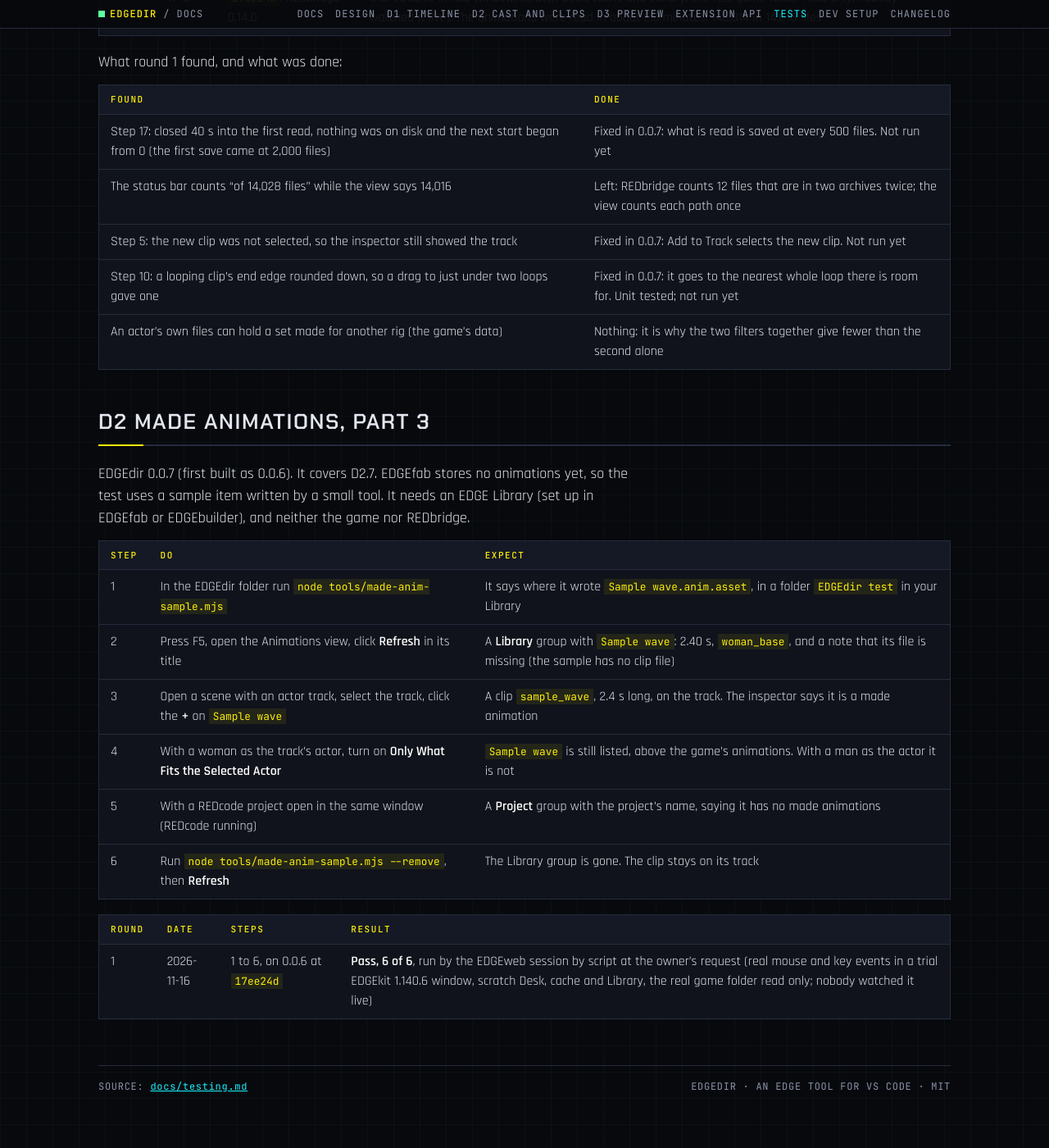
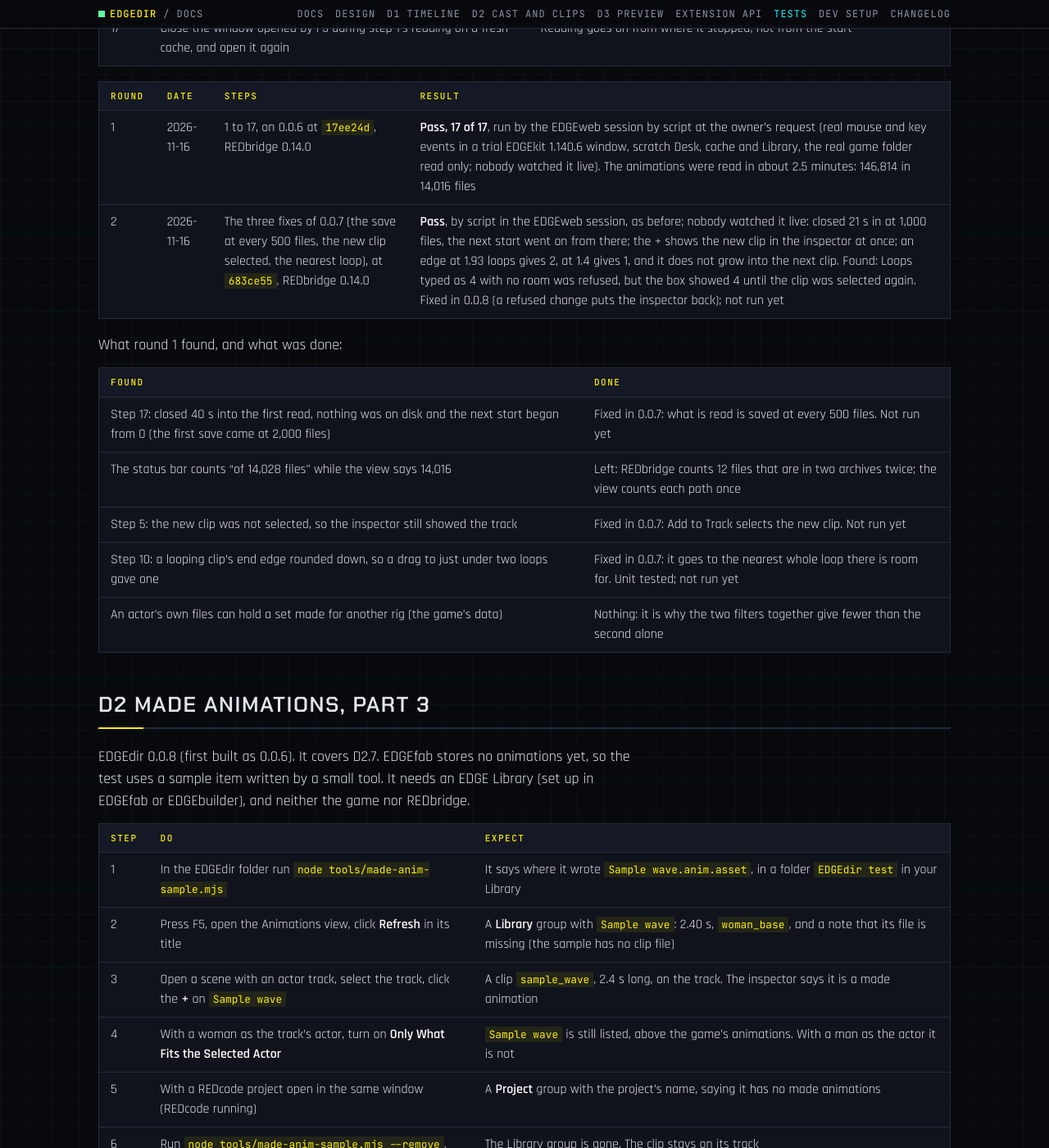
Before and after one commit to Edgemodders/EDGEdir, a Jekyll site: the page built from docs/testing.md, in a window 1280 px wide and 1400 px high, scrolled down 7845 px. Shown: the whole window at 82% size. Built offline with Jekyll 4.4.1, drawn with Linux system fonts in a browser that asks for light colours; some of the changed text lies outside the part shown.

Commit message:
A change the inspector refuses puts its box back; the second rounds recorded (EDGEdir 0.0.8)
Co-Authored-By: Claude Fable 5.2 <noreply@anthropic.com>

```diff
--- a/docs/testing.md
+++ b/docs/testing.md
@@ -23,7 +23,7 @@ Last updated 2026-11-16.
 Every hand test has passed a round run by script in another session (2026-11-16). Still open:
 
 - **The owner's word** on whether rounds run by script, with nobody watching, count for the release gate; or the owner's own run of any of them.
-- **The fixes in EDGEdir 0.0.7**, made from those rounds' notes and not run in VS Code yet: listed under each test's rounds below.
+- **One fix in EDGEdir 0.0.8**, not run in VS Code yet: a change the inspector refuses puts its box back to the scene's value. The fixes of 0.0.7 passed their own round by script.
 
 ## Type check, build and unit tests
 
@@ -84,6 +84,7 @@ What round 1 found, and what was done:
 | Round | Date | Steps | Result |
 |---|---|---|---|
 | 2 | 2026-11-16 | 4, 5, 22a and 23, on 0.0.6 at `17ee24d` | **4, 5 and 22a pass; 23 fails as VS Code's own limit.** By script, as round 1. 4 and 5: the inspector's Start, Length and Frames follow while the mouse is down. 22a: on a drive with no Recycle Bin the second question comes; Cancel keeps the scene, Delete for Good removes it |
+| 3 | 2026-11-16 | 22a, on 0.0.7 at `683ce55` | **Pass**, by script in the EDGEweb session, as before; nobody watched it live: after Cancel at the second question the scene's tab is open again; Delete for Good removes the scene, its tab and its folder |
 
 What round 2 found, and what was done:
 
@@ -94,7 +95,7 @@ What round 2 found, and what was done:
 
 ## D2 Cast, part 1
 
-EDGEdir 0.0.7 (first built as 0.0.4). It covers D2.1 to D2.4: the game's files, the actor picker with V, and the Animations view's file list.
+EDGEdir 0.0.8 (first built as 0.0.4). It covers D2.1 to D2.4: the game's files, the actor picker with V, and the Animations view's file list.
 
 **Before you start:** the game installed (not running), and REDbridge 0.13.0, which comes with REDcode. Open the EDGEdir folder in VS Code, run `npm run build`, press F5 (**Run EDGEdir**). To see the first read, delete `%LOCALAPPDATA%\EDGEdir\cache` if it is there.
 
@@ -119,20 +120,21 @@ EDGEdir 0.0.7 (first built as 0.0.4). It covers D2.1 to D2.4: the game's files,
 | Round | Date | Steps | Result |
 |---|---|---|---|
 | 1 | 2026-11-16 | 1 to 15, on 0.0.6 at `17ee24d`, REDbridge 0.13.0 | **Pass, 15 of 15**, run by the EDGEweb session by script at the owner's request (real mouse and key events in a trial EDGEkit 1.140.6 window, scratch Desk, cache and Library, the real game folder read only; nobody watched it live). Reading the game took 85 s; 6,586 characters; 14,016 animation files. A second start filled the view by itself in about 5 s |
+| 2 | 2026-11-16 | The two fixes of 0.0.7 (the picker's names, the empty picker), at `683ce55` | **Pass**, by script in the EDGEweb session, as before; nobody watched it live: after Read the Game Again no row is named just "V", `!OBSOLETE` or `[No Data]`; with no bridge and V taken, a track with nobody gets the message and no picker, and a track with an actor gets the picker with Nobody alone |
 
 What round 1 found, and what was done:
 
 | Found | Done |
 |---|---|
 | A broken copy of REDbridge on the test rig: the view said the game could not be read, with Show Log and Try Again, and worked after the path was put right | Nothing: the failed state works |
-| Typing `judy` in the picker also listed a row named just "V" (photo mode's copy of Judy), and the list began with rows named `!OBSOLETE` and `[No Data]` | Fixed in 0.0.7: such rows are listed by their record's own name. It takes effect when the game is read again (**Read the Game Again**). Not run yet |
+| Typing `judy` in the picker also listed a row named just "V" (photo mode's copy of Judy), and the list began with rows named `!OBSOLETE` and `[No Data]` | Fixed in 0.0.7: such rows are listed by their record's own name. It takes effect when the game is read again (**Read the Game Again**). Passed round 2 |
 | Step 15, on a track other than V's in a scene that has V: the picker was empty while its line said V can still be chosen | Fixed in 0.0.7: a message says there is nobody to choose just now, and the line no longer offers V when V is taken. Not run yet |
 | After the editor was stopped by force, a reopened scene showed the unsaved dot though its text matched the file | Seen once, after a forced stop. Not looked into |
 | Clear the Search shows the Game group closed again, not as it was opened | Left as it is |
 
 ## D2 Clips, part 2
 
-EDGEdir 0.0.7 (first built as 0.0.5). It covers D2.5 and D2.6: the animations inside each file, search and filters, and real clips on the lanes.
+EDGEdir 0.0.8 (first built as 0.0.5). It covers D2.5 and D2.6: the animations inside each file, search and filters, and real clips on the lanes.
 
 **Before you start:** as for part 1, and **REDbridge 0.14.0** (released 2026-11-16; it has `anims.info`; REDcode's **Install REDbridge** fetches it). With 0.13.0 the view lists files only, and steps 2 on cannot be done. Run part 1 first, or at least its steps 1 and 2.
 
@@ -159,6 +161,7 @@ EDGEdir 0.0.7 (first built as 0.0.5). It covers D2.5 and D2.6: the animations in
 | Round | Date | Steps | Result |
 |---|---|---|---|
 | 1 | 2026-11-16 | 1 to 17, on 0.0.6 at `17ee24d`, REDbridge 0.14.0 | **Pass, 17 of 17**, run by the EDGEweb session by script at the owner's request (real mouse and key events in a trial EDGEkit 1.140.6 window, scratch Desk, cache and Library, the real game folder read only; nobody watched it live). The animations were read in about 2.5 minutes: 146,814 in 14,016 files |
+| 2 | 2026-11-16 | The three fixes of 0.0.7 (the save at every 500 files, the new clip selected, the nearest loop), at `683ce55`, REDbridge 0.14.0 | **Pass**, by script in the EDGEweb session, as before; nobody watched it live: closed 21 s in at 1,000 files, the next start went on from there; the + shows the new clip in the inspector at once; an edge at 1.93 loops gives 2, at 1.4 gives 1, and it does not grow into the next clip. Found: Loops typed as 4 with no room was refused, but the box showed 4 until the clip was selected again. Fixed in 0.0.8 (a refused change puts the inspector back); not run yet |
 
 What round 1 found, and what was done:
 
@@ -172,7 +175,7 @@ What round 1 found, and what was done:
 
 ## D2 Made animations, part 3
 
-EDGEdir 0.0.7 (first built as 0.0.6). It covers D2.7. EDGEfab stores no animations yet, so the test uses a sample item written by a small tool. It needs an EDGE Library (set up in EDGEfab or EDGEbuilder), and neither the game nor REDbridge.
+EDGEdir 0.0.8 (first built as 0.0.6). It covers D2.7. EDGEfab stores no animations yet, so the test uses a sample item written by a small tool. It needs an EDGE Library (set up in EDGEfab or EDGEbuilder), and neither the game nor REDbridge.
 
 | Step | Do | Expect |
 |---|---|---|
--- a/package.json
+++ b/package.json
@@ -2,7 +2,7 @@
   "name": "edgedir",
   "displayName": "EDGEdir: Cyberpunk 2077 Animation Director",
   "description": "A director's tool for the video game Cyberpunk 2077: design and stitch animations and acting sequences for the game's characters, and play them in the running game. A game modding tool.",
-  "version": "0.0.7",
+  "version": "0.0.8",
   "publisher": "edgemodders",
   "preview": true,
   "pricing": "Free",
--- a/webview/editor.ts
+++ b/webview/editor.ts
@@ -184,6 +184,8 @@ function attempt<T>(edit: (d: SceneDoc) => T): T | undefined {
 function change(edit: (d: SceneDoc) => SceneDoc) {
   const next = attempt(edit);
   if (next) commit(next);
+  // Refused: the inspector's box goes back to what the scene has, not what was typed.
+  else drawInspector();
 }
 
 // ---- drawing -------------------------------------------------------------------------------------
```
Also changed, not shown: CLAUDE.md (+1 -0 lines), docs/d2-cast-and-clips.md (+1 -1 lines), docs/index.md (+1 -1 lines), 1 other file.
